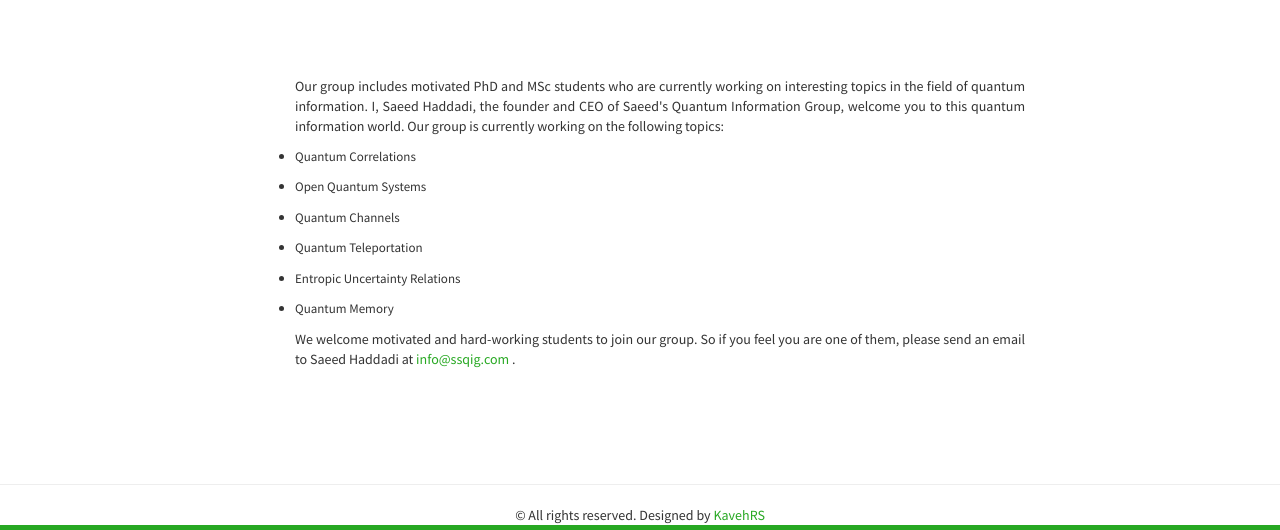
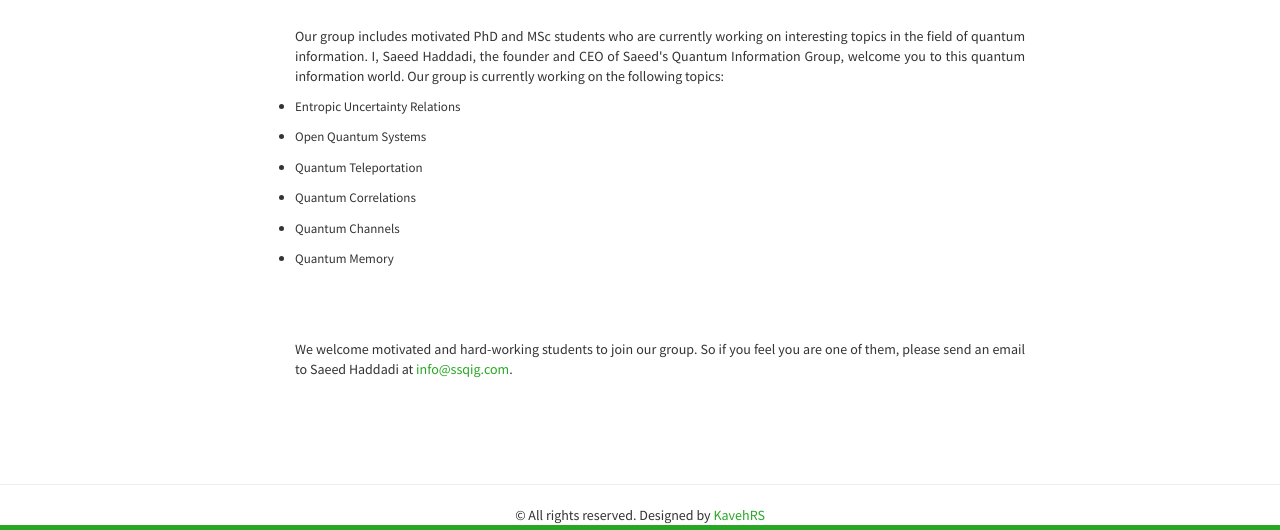
Before and after one commit to ssqig/ssqig.github.io, a Jekyll site: the page built from index.markdown, in a window 1280 px wide, cut to the strip 371-901 px from the top of the page. Built offline with Jekyll 4.4.1, drawn with Linux system fonts in a browser that asks for light colours; nearby versions of some CDN libraries.

Commit message:
Update index.markdown

```diff
--- a/index.markdown
+++ b/index.markdown
@@ -10,9 +10,8 @@
 <section id="about">
 	<div class="container">
 	  <div class="avatar">
-		<img class="img-circle" src="{{ site.baseurl }}static/{{ site.avatar }}" alt="Responsive image" width="250" height="250">
+		<img class="img-circle" src="{{ site.baseurl }}static/{{ site.avatar }}" alt="Responsive image" width="200" height="200">
 	  </div>
-
 
 
 
@@ -28,21 +27,21 @@
 
 
                                 <li>
+				  <p class="paragraph_style_4" align="justify">
+                                        <font size="2">Entropic Uncertainty Relations</font></p></li>
+		                                                        <li>
+				  <p class="paragraph_style_4" align="justify">
+                                        <font size="2">Open Quantum Systems</font></p></li>
+					                                <li>
+				  <p class="paragraph_style_4" align="justify">
+                                        <font size="2">Quantum Teleportation</font></p></li>
+					                                <li>
                                     <p class="paragraph_style_4" align="justify">
                                         <font size="2">Quantum Correlations</font></p></li>
 					                                <li>
                                     <p class="paragraph_style_4" align="justify">
-                                        <font size="2">Open Quantum Systems</font></p></li>
-					                                <li>
-                                    <p class="paragraph_style_4" align="justify">
                                         <font size="2">Quantum Channels</font></p></li>
 					                                <li>
-                                    <p class="paragraph_style_4" align="justify">
-                                        <font size="2">Quantum Teleportation</font></p></li>
-					                                <li>
-                                    <p class="paragraph_style_4" align="justify">
-                                        <font size="2">Entropic Uncertainty Relations</font></p></li>
-										                                <li>
                                     <p class="paragraph_style_4" align="justify">
                                         <font size="2">Quantum Memory</font></p></li>
 
@@ -50,5 +49,7 @@
 
 
                                     <p class="paragraph_style_4" align="justify">
-We welcome motivated and hard-working students to join our group. So if you feel you are one of them, please send an email to Saeed Haddadi at <a href="info@ssqig.com">info@ssqig.com </a>.
- </p>
+
+
+<br><br><br>
+We welcome motivated and hard-working students to join our group. So if you feel you are one of them, please send an email to Saeed Haddadi at <a href="mailto: info@ssqig.com">info@ssqig.com</a>.<br>
```
